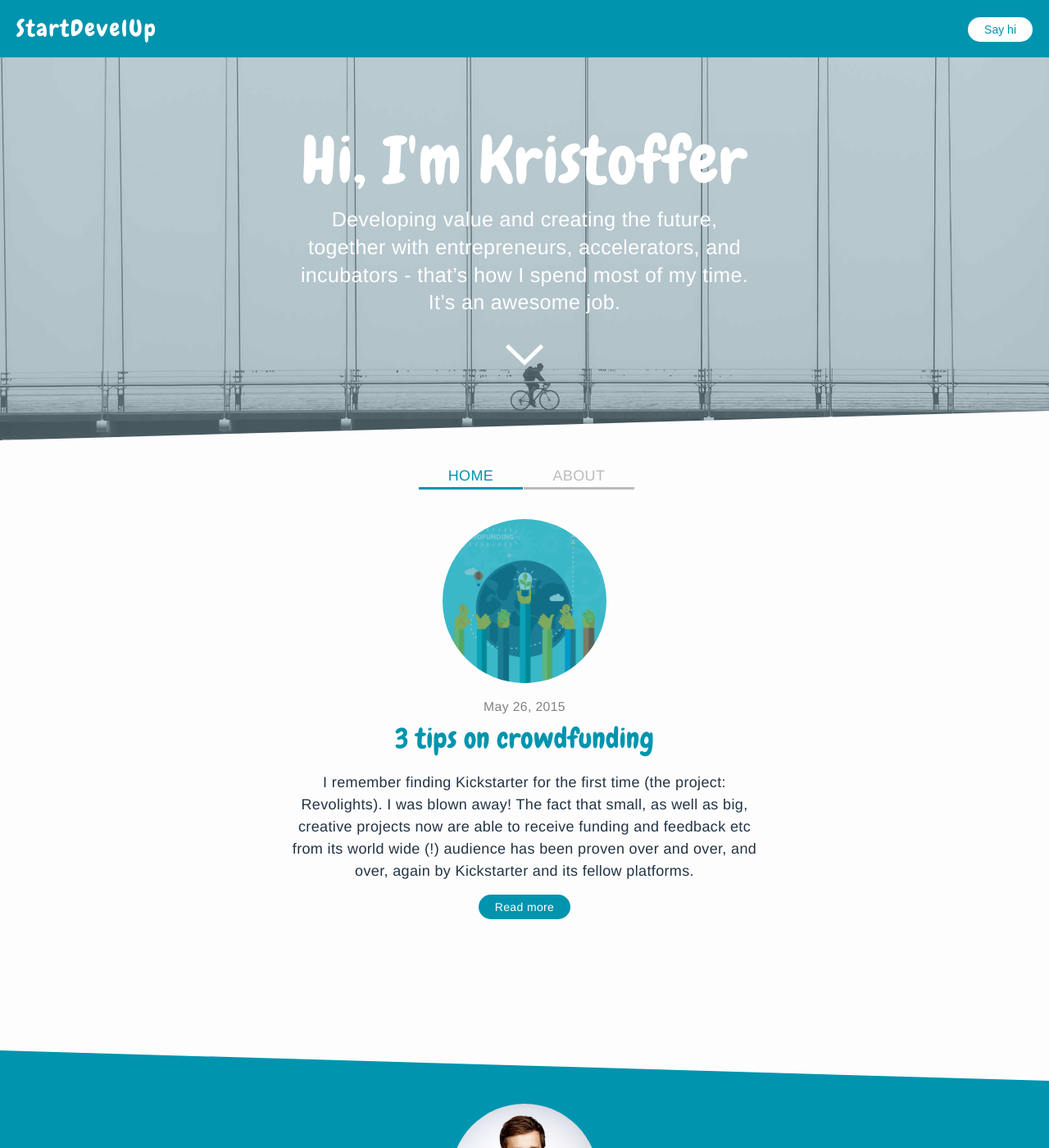
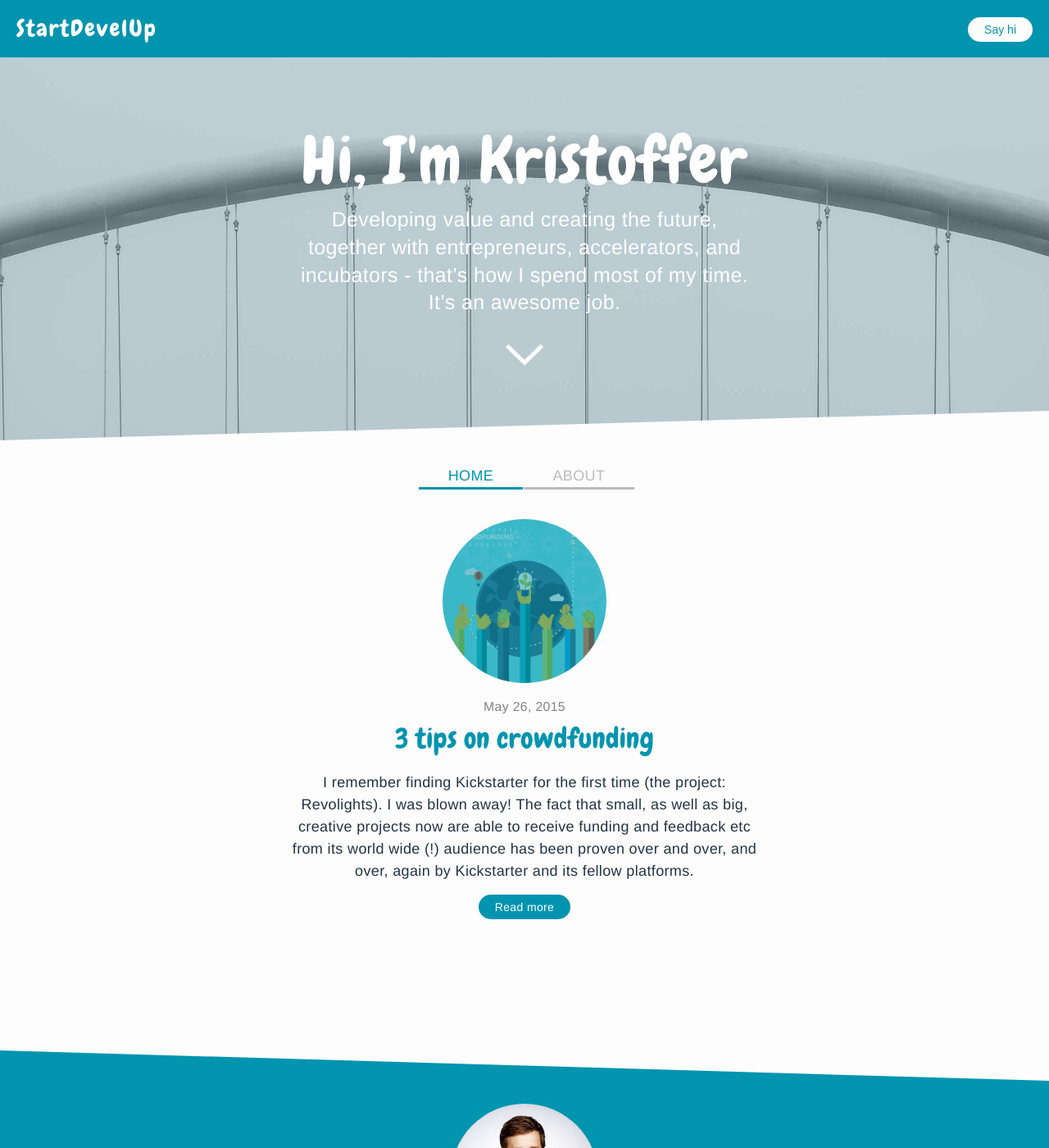
Before and after one commit to thomaswaern/krol, a Jekyll site: the page built from index.html, in a window 1280 px wide and 1400 px high. Shown: the whole window at 82% size. Built offline with Jekyll 4.4.1, drawn with Linux system fonts in a browser that asks for light colours.

Commit message:
Default bg pos3

```diff
--- a/_sass/_banner.scss
+++ b/_sass/_banner.scss
@@ -49,7 +49,7 @@
 		background-size:100%;
 		background-position:center bottom;
 		&.default{
-			background-position:center center;
+			background-position:center top;
 		}
 
 	}
```
